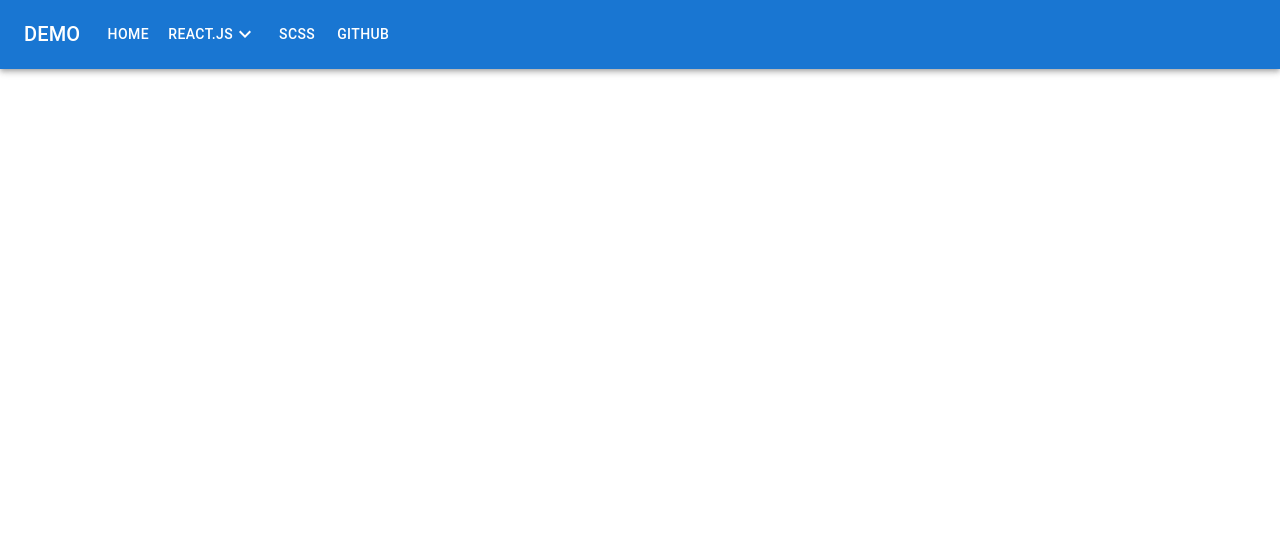
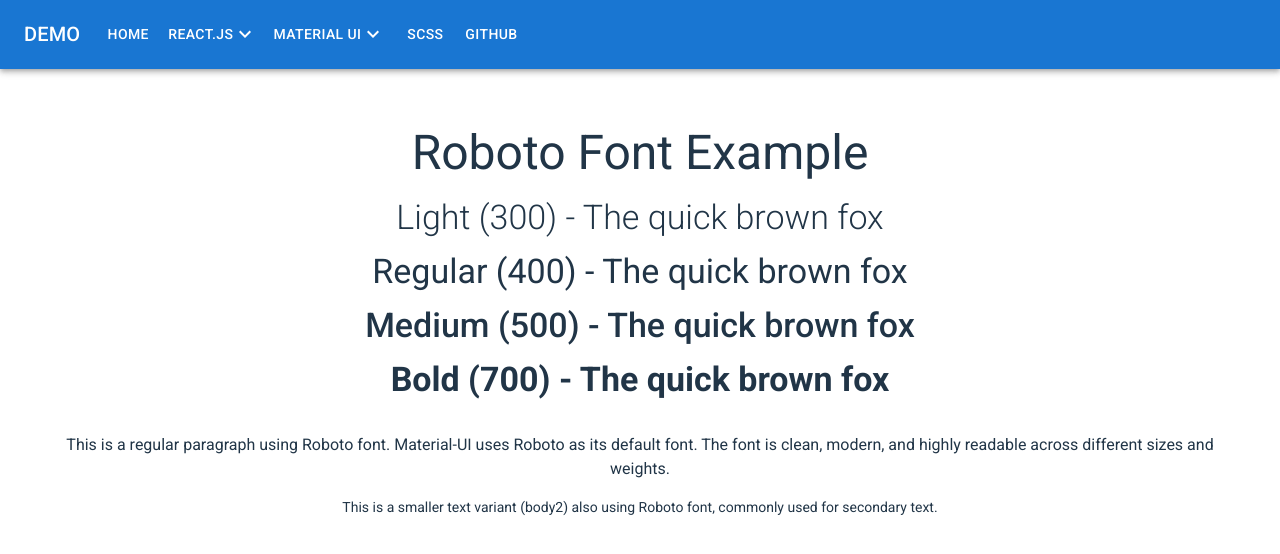
Before and after one commit to ganjianping/gjpd-reactjs19-vite, a React (Vite) app: page /demo/mui/roboto-font-example in a window 1280 px wide. Shown: the top 554 px of the page. Built offline with nearby package versions, Linux system fonts and the light colour scheme.

Commit message:
feat: add MUI Roboto Font example and update dependencies

```diff
--- a/package.json
+++ b/package.json
@@ -14,6 +14,7 @@
   "dependencies": {
     "@emotion/react": "^11.14.0",
     "@emotion/styled": "^11.14.0",
+    "@fontsource/roboto": "^5.2.5",
     "@mui/icons-material": "^6.4.6",
     "@mui/material": "^6.4.6",
     "react": "^19.0.0",
--- a/src/App.jsx
+++ b/src/App.jsx
@@ -11,6 +11,7 @@ import LifecycleExample from './demo/reactjs/LifecycleExample';
 import React19Features from './demo/reactjs/React19Features';
 import LanguageExample from './demo/reactjs/language/LanguageExample';
 import ScssExample from './demo/scss/ScssExample';
+import RobotoFontExample from './demo/mui/RobotoFontExample';
 import './App.css';
 
 function App() {
@@ -30,6 +31,7 @@ function App() {
           <Route path="/demo/reactjs/react19-features" element={<React19Features />} />
           <Route path="/demo/reactjs/language-example" element={<LanguageExample />} />
           <Route path="/demo/scss-example" element={<ScssExample />} />
+          <Route path="/demo/mui/roboto-font-example" element={<RobotoFontExample />} />
         </Routes>
       </div>
     </BrowserRouter>
--- /dev/null
+++ b/src/demo/mui/RobotoFontExample.jsx
@@ -0,0 +1,50 @@
+import { Box, Typography, ThemeProvider, createTheme } from '@mui/material';
+import '@fontsource/roboto/300.css';
+import '@fontsource/roboto/400.css';
+import '@fontsource/roboto/500.css';
+import '@fontsource/roboto/700.css';
+
+const theme = createTheme({
+  typography: {
+    fontFamily: 'Roboto, Arial, sans-serif',
+  },
+});
+
+export default function RobotoFontExample() {
+  return (
+    <ThemeProvider theme={theme}>
+      <Box sx={{ p: 3 }}>
+        <Typography variant="h3" gutterBottom>
+          Roboto Font Example
+        </Typography>
+
+        <Typography variant="h4" fontWeight={300} gutterBottom>
+          Light (300) - The quick brown fox
+        </Typography>
+
+        <Typography variant="h4" fontWeight={400} gutterBottom>
+          Regular (400) - The quick brown fox
+        </Typography>
+
+        <Typography variant="h4" fontWeight={500} gutterBottom>
+          Medium (500) - The quick brown fox
+        </Typography>
+
+        <Typography variant="h4" fontWeight={700} gutterBottom>
+          Bold (700) - The quick brown fox
+        </Typography>
+
+        <Box sx={{ mt: 4 }}>
+          <Typography variant="body1" paragraph>
+            This is a regular paragraph using Roboto font. Material-UI uses Roboto as its default font.
+            The font is clean, modern, and highly readable across different sizes and weights.
+          </Typography>
+
+          <Typography variant="body2">
+            This is a smaller text variant (body2) also using Roboto font, commonly used for secondary text.
+          </Typography>
+        </Box>
+      </Box>
+    </ThemeProvider>
+  );
+}
--- a/src/menu/menu.json
+++ b/src/menu/menu.json
@@ -20,6 +20,13 @@
       ]
     },
     {
+      "label": "Material UI",
+      "url": "/mui",
+      "children": [
+        { "label": "Roboto Font", "url": "/demo/mui/roboto-font-example" }
+      ]
+    },
+    {
       "label": "SCSS",
       "url": "/demo/scss-example"
     },
```
Also changed, not shown: 2 other files (tests, documents, lock files or other folders).
